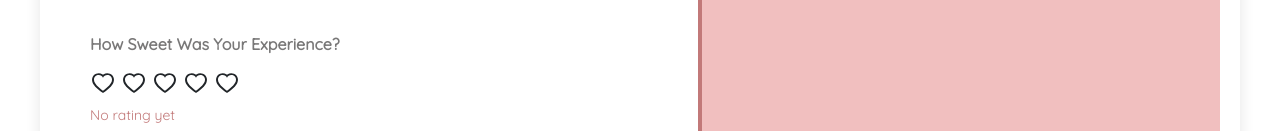
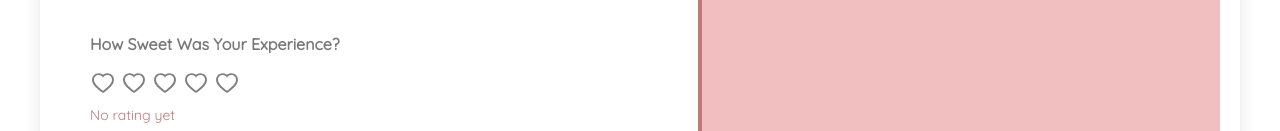
Before and after one commit to SnehaGajjar7/ChocoLush, a React (Create React App) app in the folder frontend/: page /contact in a window 1280 px wide. Shown: the part 669-800 px from the top of the page. Built offline with nearby package versions, Linux system fonts and the light colour scheme; no server answers.

Commit message:
Update Contact.jsx

```diff
--- a/frontend/src/components/contact/Contact.jsx
+++ b/frontend/src/components/contact/Contact.jsx
@@ -172,7 +172,7 @@ const ContactForm = () => {
                         : "ChocoLove Overload"
                     }
                   >
-                    {formData.rating >= level ? <AiFillHeart color="#e2aaaa"  /> : <AiOutlineHeart  />}
+                    {formData.rating >= level ? <AiFillHeart color="#e2aaaa"  /> : <AiOutlineHeart color="gray"  />}
                   </span>
                 ))}
               </div>
```
